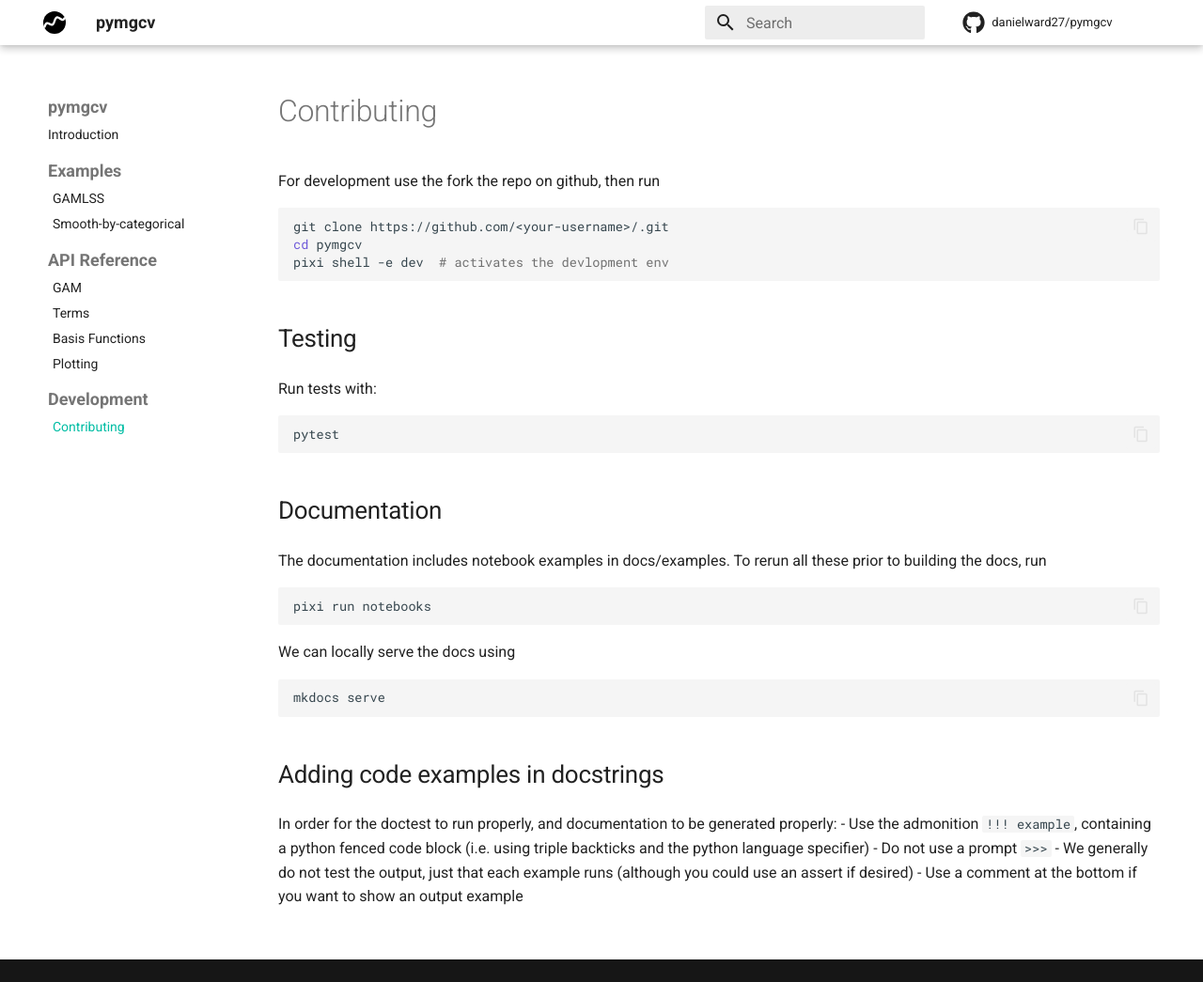
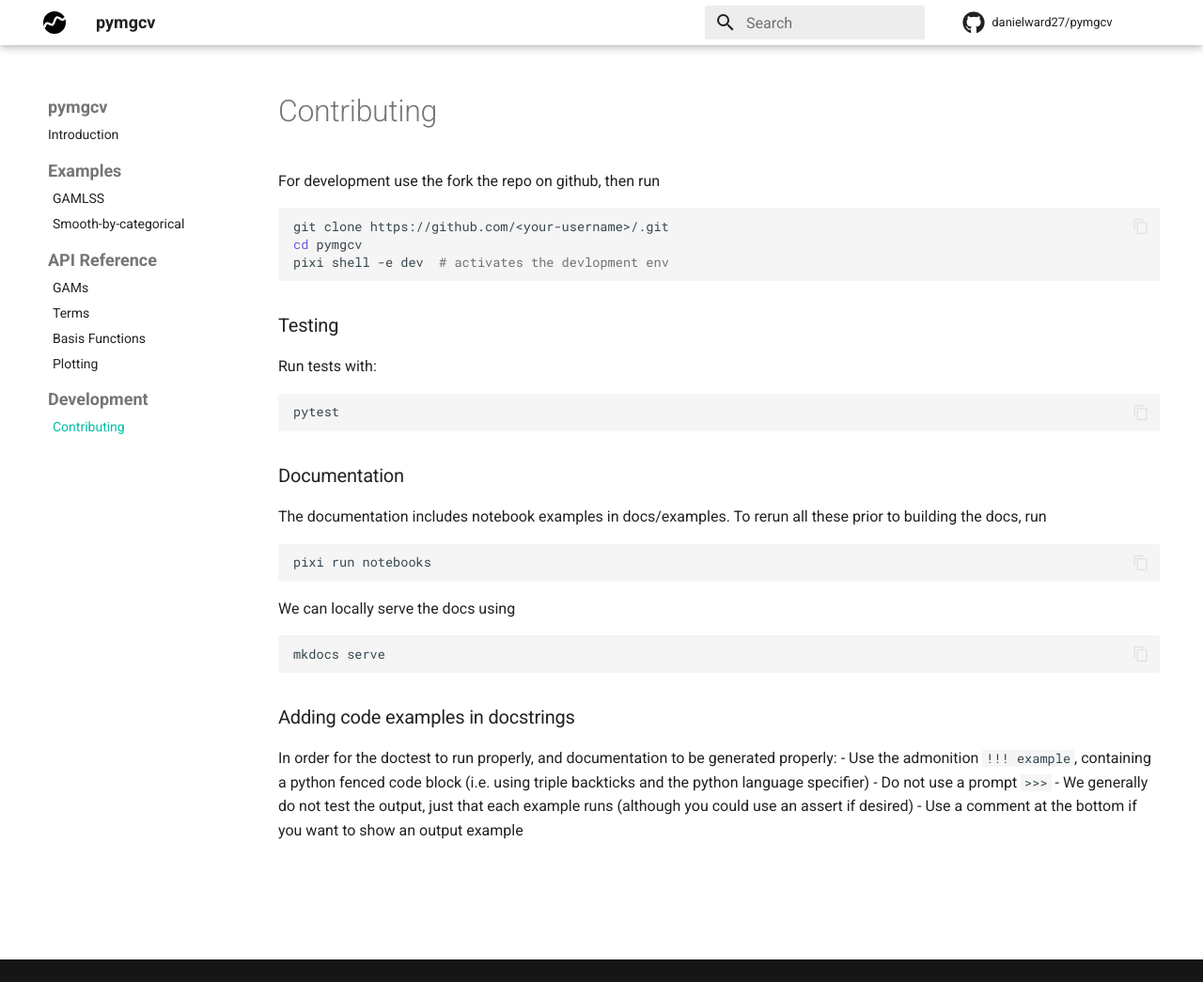
Before and after one commit to danielward27/pymgcv, an MkDocs documentation site: the page built from docs/contributing.md, in a window 1280 px wide and 1045 px high. Shown: the whole window at 94% size. Built offline with MkDocs 1.6.1 and Material for MkDocs 9.7.7, drawn with Linux system fonts in a browser that asks for light colours; comment, search, counter and statistics services are not loaded.

Commit message:
Docs improvements

```diff
--- a/docs/api/gam.md
+++ b/docs/api/gam.md
@@ -1,5 +1,12 @@
-# GAM
+# GAMs
 ::: pymgcv.gam.AbstractGAM
+    options:
+      filters:
+        - "!^_(?!_init__$)"
+
 ::: pymgcv.gam.GAM
+    options:
+      members:
+      - __init__
 ::: pymgcv.gam.BAM
 ::: pymgcv.gam.FitState
--- a/docs/stylesheets/extra.css
+++ b/docs/stylesheets/extra.css
@@ -48,7 +48,7 @@
 .md-footer__inner {
     display: none;
 }
-
+/*
 .md-typeset h1 {
     font-size: 1.6rem;
 }
@@ -59,7 +59,7 @@
 
 .md-typeset h3 {
     font-size: 1.3rem;
-}
+} */
 
 [data-md-color-scheme="default"] {
     --md-typeset-a-color: rgb(0, 189, 164) !important;
@@ -83,7 +83,7 @@
     --md-code-bg-color: rgb(38, 38, 50);
 }
 
-h4.doc-heading {
+h2.doc-heading {
     /* NOT var(--md-code-bg-color) as that's not visually distinct from other code blocks.*/
     background-color: var(--doc-heading-color);
     border: solid var(--doc-heading-border-color);
--- a/mkdocs.yml
+++ b/mkdocs.yml
@@ -5,13 +5,10 @@
     - toc.integrate # Table of contents is integrated on the left; does not appear separately on the right.
     - header.autohide # header disappears as you scroll
     - content.code.copy
-
   palette:
     primary: white
-
   icon:
     repo: fontawesome/brands/github
-
   logo: _static/favicon.svg
   favicon: "_static/favicon.svg"
 
@@ -21,11 +18,9 @@
 extra:
   generator: false
 # site_url: TODO
-
 repo_url: https://github.com/danielward27/pymgcv
 repo_name: danielward27/pymgcv
 edit_uri: ""
-
 strict: false # TODO Don't allow warnings during the build process
 
 extra_javascript:
@@ -42,7 +37,6 @@
   - admonition
   - toc:
       toc_depth: 2
-
   - pymdownx.highlight:
       anchor_linenums: true
       line_spans: __span
@@ -75,10 +69,8 @@
           options:
             docstring_style: google
             show_root_heading: true
-            # merge_init_into_class: true
+            merge_init_into_class: true
             docstring_section_style: list
-            extensions:
-              - griffe_inherited_docstrings
             show_bases: false
             show_source: false
             show_signature_annotations: true
@@ -86,7 +78,13 @@
             show_symbol_type_heading: true
             show_symbol_type_toc: true
             separate_signature: true
-            filters: ["!^_[^_]"]
+            force_inspection: true
+            inherited_members: true
+            preload_modules:
+              - typing
+            filters:
+              - "!^_(?!_init__$)"
+            heading_level: 2
 
 extra_css:
   - stylesheets/extra.css
```
Also changed, not shown: docs/index.ipynb, 1 other file.
